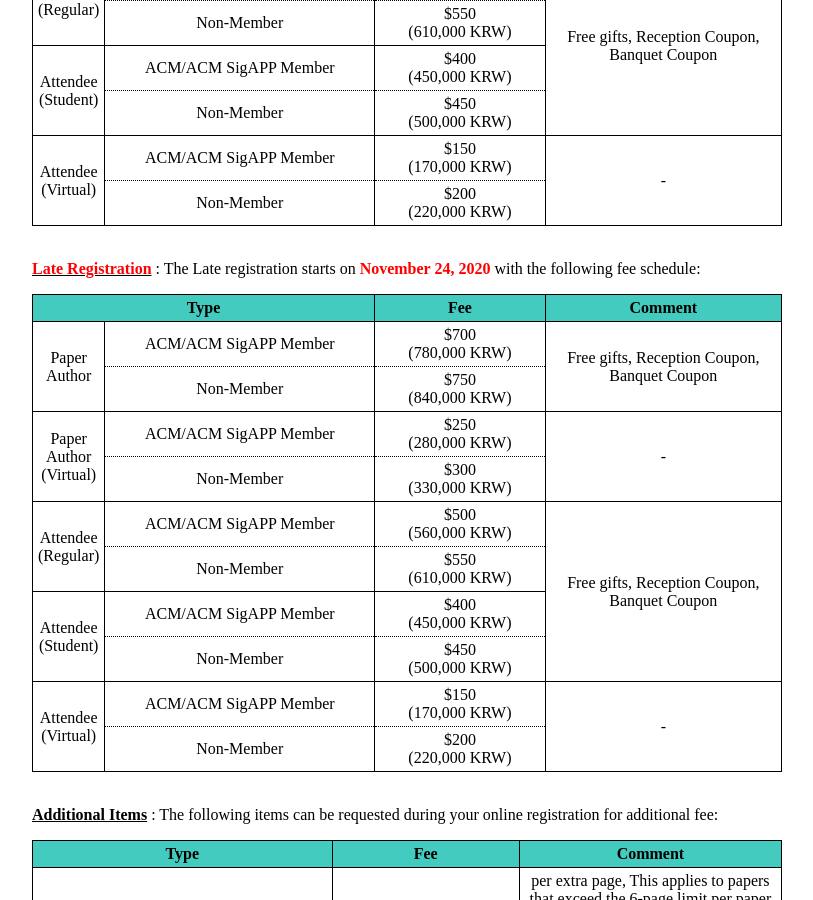
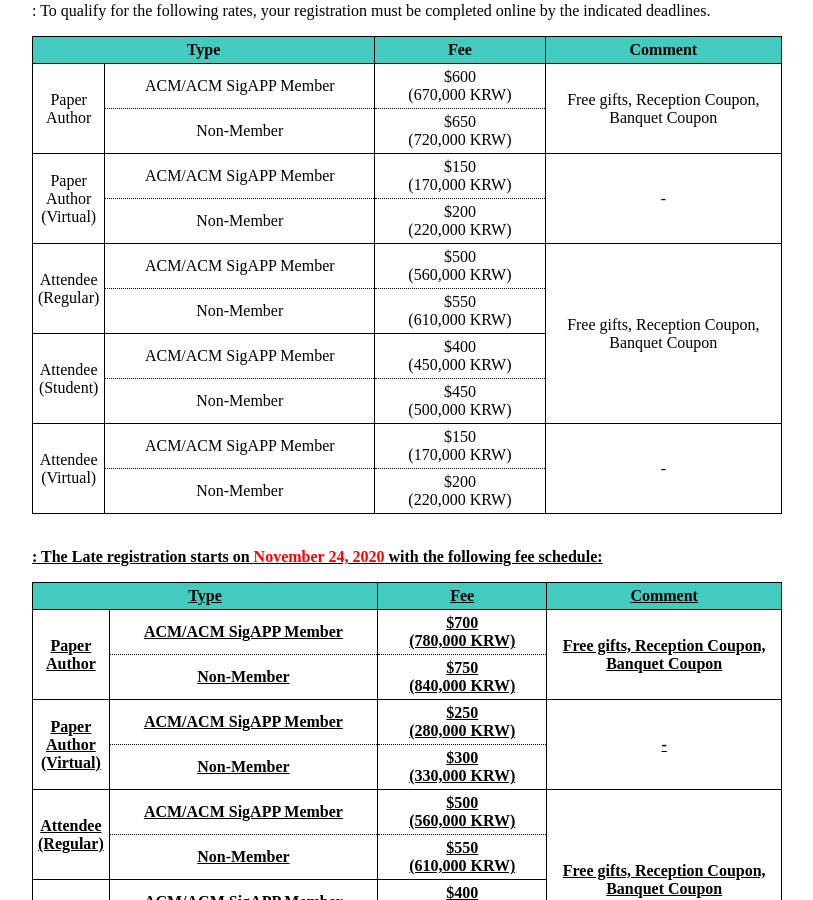
Before and after one commit to icea-conf/2020, a Jekyll site: the page built from registration/index.html, in a window 1280 px wide and 900 px high, scrolled down 2270 px. Shown: the whole window, without its empty margins (233-1046 px from the left). Built offline with Jekyll 4.4.1, drawn with Linux system fonts in a browser that asks for light colours.

Commit message:
Update index.html

```diff
--- a/registration/index.html
+++ b/registration/index.html
@@ -17,27 +17,27 @@
                     <li><p><a style="text-decoration:none" target="_blank" href="https://services.acm.org/public/qj/gensigqj/gensigqj_control.cfm?promo=QJSIG&form_type=SIG&offering=042&sigstu=SIG_STUD&byp=1"><b>Student</b></a> (SIG Member yearly Rate: $8.00)</p></li>
                </ul>
                <ul class="ul-style">
-                    <li class="li-style"><a style="text-align: justify">ACM Member or ACM SigAPP member rates are only available to individuals who are ACM or ACM SigAPP members at the time of registration.</a></li><br>
-                    <li class="li-style"><a style="text-align: justify">ACM Member or ACM SigAPP members must input their ACM member or ACM SigAPP member id at the time of registration and show their valid ACM or ACM SigAPP membership card at the Conference registration Desk.</a></li><br>
-                    <li class="li-style"><a style="text-align: justify">The Student Registration is applicable to University/College Students only. Pre-Registered Students and those registering on site must show a current STUDENT ID upon checking in at the ACM ICEA 2020.</a></li>
+                    <li class="li-style"><p style="text-align: justify">ACM Member or ACM SigAPP member rates are only available to individuals who are ACM or ACM SigAPP members at the time of registration.</p></li><br>
+                    <li class="li-style"><p style="text-align: justify">ACM Member or ACM SigAPP members must input their ACM member or ACM SigAPP member id at the time of registration and show their valid ACM or ACM SigAPP membership card at the Conference registration Desk.</p></li><br>
+                    <li class="li-style"><p style="text-align: justify">The Student Registration is applicable to University/College Students only. Pre-Registered Students and those registering on site must show a current STUDENT ID upon checking in at the ACM ICEA 2020.</p></li>
                </ul></br>
 
                <h3><u>Registration Policy</u></h3>
                <ul class="ul-style">
-                    <li class="li-style"><a style="text-align: justify; color:#FF0000;">Each Accepted Poster Paper at ACM ICEA 2020 must have at least one author registered with the Poster Author rate at the camera ready submission deadline of <b style="color: #FF0000">October 11</b>.</a></li><br>
-                    <li class="li-style"><a style="text-align: justify; color:#FF0000;">Each Accepted Regular registration can cover 1 Regular Paper.</a></li><br>
-                    <li class="li-style"><a style="text-align: justify; color:#FF0000;">ACM Member or ACM SigAPP member rates are only available to individuals who are ACM or ACM SigAPP members at the time of registration.</a></li>
+                    <li class="li-style"><p style="text-align: justify; color:#FF0000;">Each Accepted Poster Paper at ACM ICEA 2020 must have at least one author registered with the Poster Author rate at the camera ready submission deadline of <b style="color: #FF0000">October 11</b>.</p></li><br>
+                    <li class="li-style"><p style="text-align: justify; color:#FF0000;">Each Accepted Regular registration can cover 1 Regular Paper.</p></li><br>
+                    <li class="li-style"><p style="text-align: justify; color:#FF0000;">ACM Member or ACM SigAPP member rates are only available to individuals who are ACM or ACM SigAPP members at the time of registration.</p></li>
                </ul></br>
 
                <h3><u>Notification for Skiing</u></h3>
                <ul class="ul-style">
-                    <li class="li-style"><a style="text-align: justify">All skiers must be individually insured, and the conference is not responsible.</a></li>
+                    <li class="li-style"><p style="text-align: justify">All skiers must be individually insured, and the conference is not responsible.</p></li>
                </ul></br>
 
                <h3><u>High1 Accommodation Form</u></h3>
                <ul class="ul-style">
-                    <li class="li-style"><a style="text-align: justify">Download the attached form and send it by email (<a style="text-decoration:none" href="mailto:saint@high1.com">saint at high1.com</a>) until <b style="color: #FF0000">December 10</b></a></li><br>
-                    <li class="li-style"><a style="text-align: justify"><b><a href="https://icea-conf.github.io/2020/registration/high1-reservation-form.hwp">Accommodation Form Download</a></b></a></li>
+                    <li class="li-style"><p style="text-align: justify">Download the attached form and send it by email (<a style="text-decoration:none" href="mailto:saint@high1.com">saint at high1.com</a>) until <b style="color: #FF0000">December 10</b></p></li><br>
+                    <li class="li-style"><p style="text-align: justify"><b><a href="https://icea-conf.github.io/2020/registration/high1-reservation-form.hwp">Accommodation Form Download</a></b></p></li>
                </ul><br>
 
                <h3>1. BANK TRANSFER (Foreigner, Korean)</h3>
@@ -62,16 +62,16 @@
 
                <h3>3. PAYPAL (Foreigner)</h3>
                <ul class="ul-style" style="padding-top:20px">
-                    <li class="li-style"><a style="text-align: justify">To <a style="text-decoration:none" href="mailto:enduranceaura@gmail.com">enduranceaura at gmail.com</a> (Prof. Chang Choi, Financial Chair)</a></li><br>
-                    <li class="li-style"><a style="text-align: justify">Email to receive payment link</a></li><br>
-                    <li class="li-style"><a style="text-align: justify">Payment amount</a></li><br>
-                    <li class="li-style"><a style="text-align: justify">Paper ID (If author)</a></li>
+                    <li class="li-style"><p style="text-align: justify">To <a style="text-decoration:none" href="mailto:enduranceaura@gmail.com">enduranceaura at gmail.com</a> (Prof. Chang Choi, Financial Chair)</p></li><br>
+                    <li class="li-style"><p style="text-align: justify">Email to receive payment link</p></li><br>
+                    <li class="li-style"><p style="text-align: justify">Payment amount</p></li><br>
+                    <li class="li-style"><p style="text-align: justify">Paper ID (If author)</p></li>
                </ul>
           </div></br>
 
           <div style="padding-top: 10px">
                <h3><u>ACM ICEA 2020 Registration Type</u></h3>
-               <p><u><b style="color:#FF0000">Early Registration (Deadline: November 23, 2020)</b></u><a> : To qualify for the following rates, your registration must be completed online by the indicated deadlines.</p>
+               <p><u><b style="color:#FF0000">Early Registration (Deadline: November 23, 2020)</b></u><p style="text-align: justify"> : To qualify for the following rates, your registration must be completed online by the indicated deadlines.</p>
                <center>
                <table class="tlayout2" cellspacing="0">
                     <tbody style="text-align: center">
@@ -197,7 +197,7 @@
                </table><br>
                </center>
 
-               <p><u><b style="color:#FF0000">Late Registration</b></u><a> : The Late registration starts on <b style="color:#FF0000">November 24, 2020</b> with the following fee schedule:</p>
+               <p><u><b style="color:#FF0000>Late Registration</b></u><p style="text-align: justify"> : The Late registration starts on <b style="color:#FF0000">November 24, 2020</b> with the following fee schedule:</p>
                <center>
                <table class="tlayout2" cellspacing="0">
                     <tbody style="text-align: center">
@@ -323,7 +323,7 @@
                </table><br>
                </center>
 
-               <p><u><b>Additional Items</b></u><a> : The following items can be requested during your online registration for additional fee:</p>
+               <p><u><b>Additional Items</b></u><p style="text-align: justify"> : The following items can be requested during your online registration for additional fee:</p>
                <center>
                <table class="tlayout2" cellspacing="0">
                     <tbody style="text-align: center">
@@ -346,7 +346,7 @@
                                    <a>$50</a>
                               </td>
                               <td class="tcontent3">
-                                   <a>per extra page, This applies to papers that exceed the 6-page limit per paper (A maximum of 2 extra pages per paper is allowed)</a>
+                                   <p style="text-align: justify">per extra page, This applies to papers that exceed the 6-page limit per paper (A maximum of 2 extra pages per paper is allowed)</p>
                               </td>
                          </tr>
                          <tr>
@@ -375,7 +375,7 @@
                </table><br>
                </center>
 
-               <p><u><b>Cancellation Policy</b></u><a> : Cancellation request for Attendee and Student registrations must be received by the following dates in order to ensure proper refunds. No refund for Author registration.</p>
+               <p><u><b>Cancellation Policy</b></u><p style="text-align: justify"> : Cancellation request for Attendee and Student registrations must be received by the following dates in order to ensure proper refunds. No refund for Author registration.</p>
                <table>
                     <tbody>
                          <tr>
```
